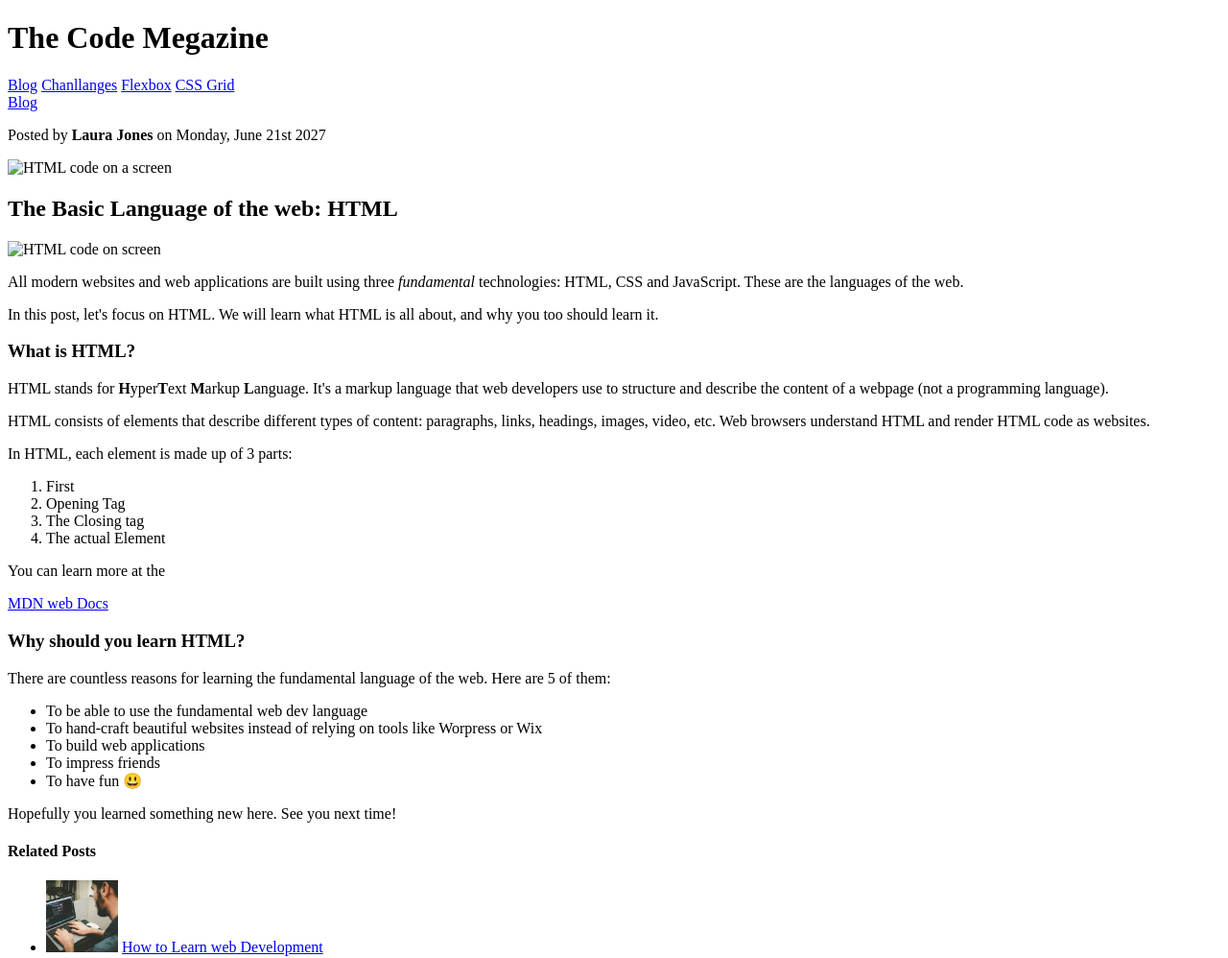
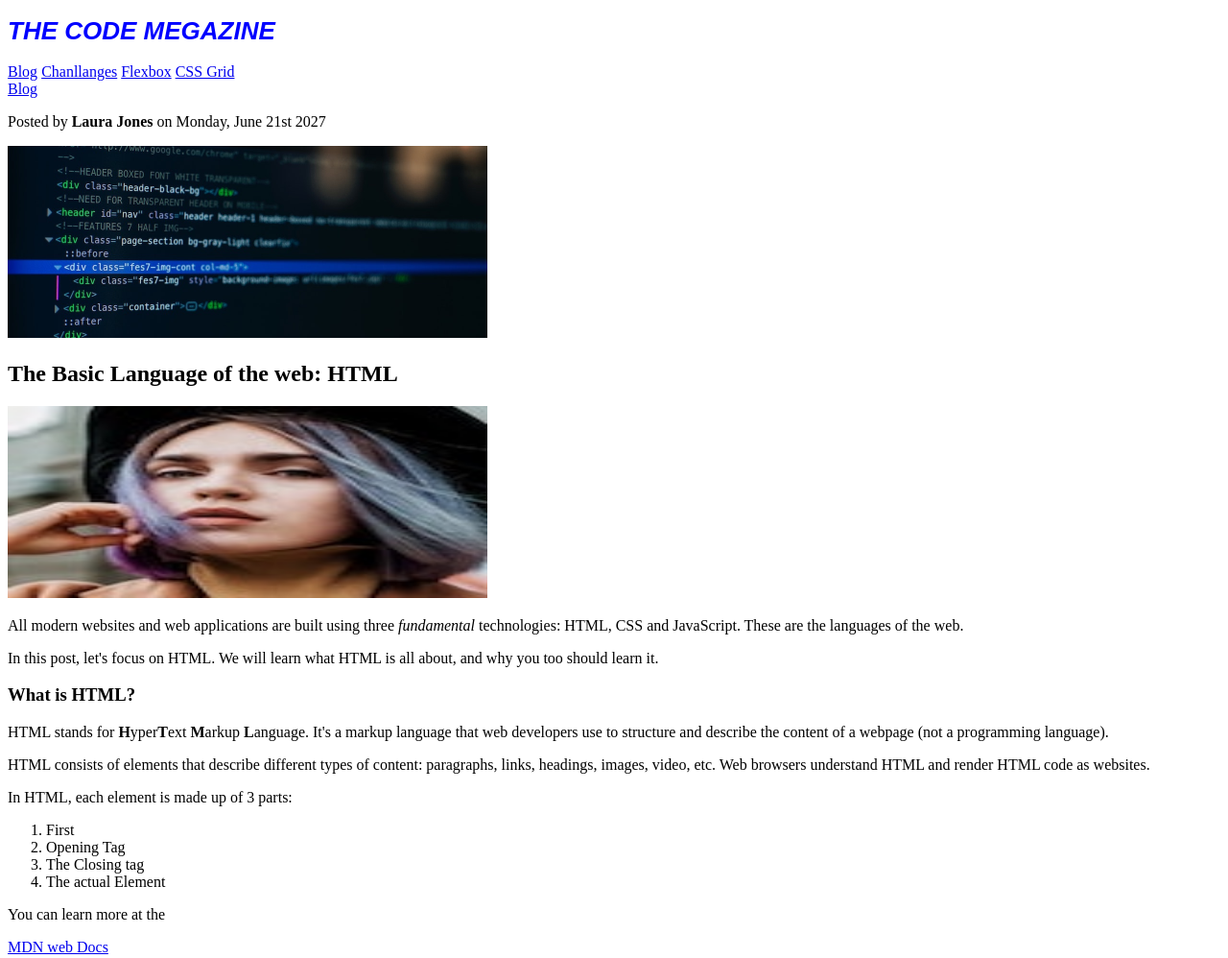
Before and after one commit to rejwar/rejwar, a plain HTML site: page 02-HTML-Fundamentals/index.html in a window 1280 px wide. Shown: the top 998 px of the page at 96% size. Drawn offline with Linux system fonts and the light colour scheme.

```diff
--- a/02-HTML-Fundamentals/index.html
+++ b/02-HTML-Fundamentals/index.html
@@ -3,6 +3,7 @@
 <head>
     <meta charset="UTF-8">
     <meta name="viewport" content="width=device-width, initial-scale=1.0">
+    <link href="style.css" rel="stylesheet">
     <title>The Basic Language of the web: HTML </title>
 </head>
 <body>
@@ -28,7 +29,7 @@
 
     <a href="blog.html">Blog</a>
     <p>Posted by <strong> Laura Jones</strong> on Monday, June 21st 2027 </p>
-    <img src = "img/post-img.jpg"
+    <img src = "post-img.jpg"
     alt="HTML code on a screen"
     width="500"
     height="200"
@@ -38,7 +39,7 @@
     <article>
         <header>
     <h2> The Basic Language of the web: HTML</h2>
-    <img src="img/laura-jones.jpg"
+    <img src="laura-jones.jpg"
     alt="HTML code on screen"
     width="500"
     height="200"
```
